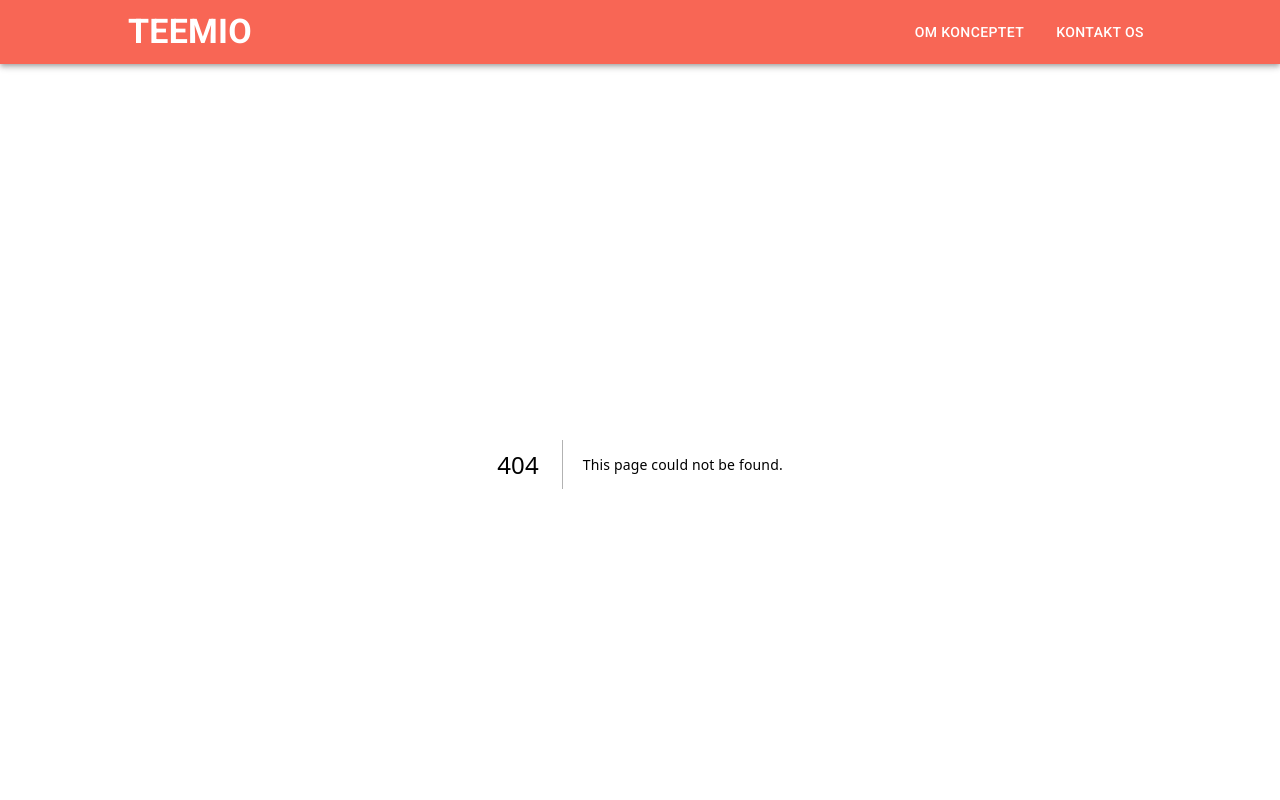
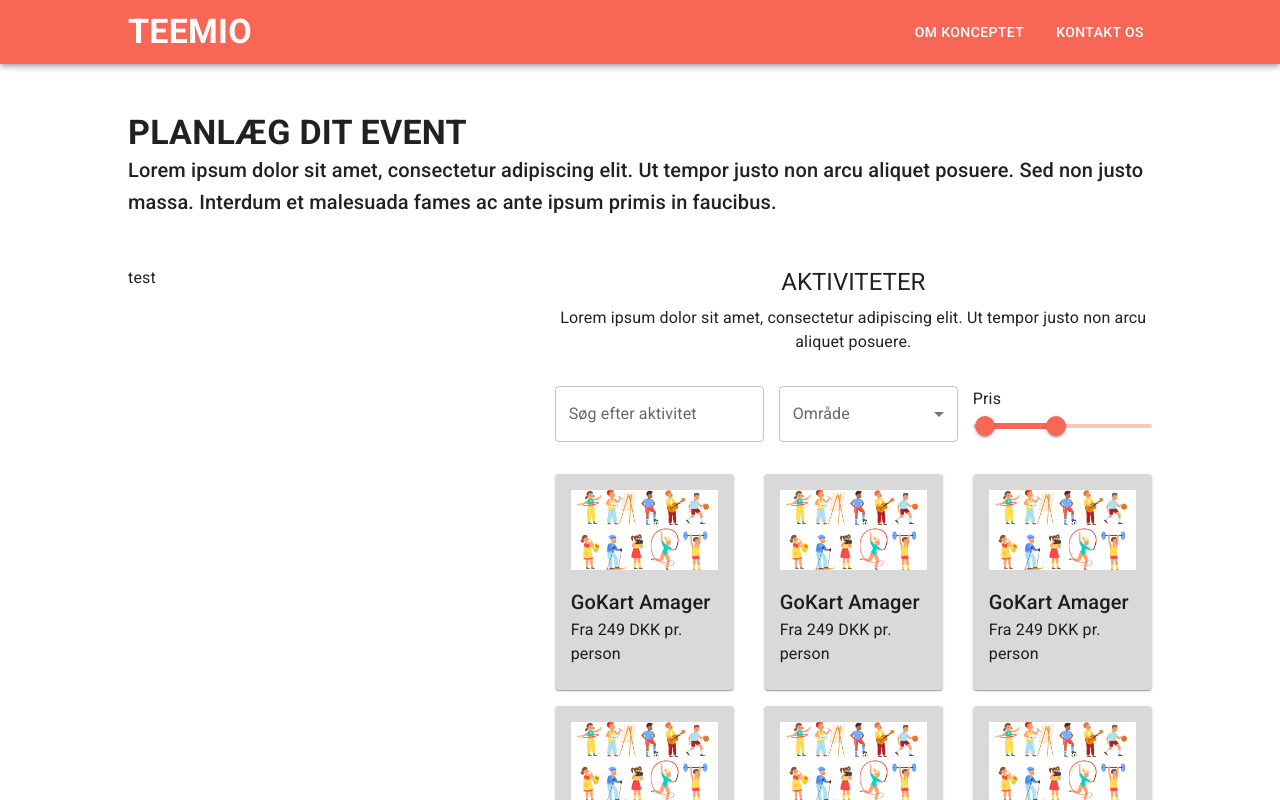
Before and after one commit to myteemio/frontend, a Next.js app: page /planlaeg in a window 1280 px wide. Before the commit this address had no page. Shown: the top 800 px of the page. Built offline with nearby package versions, Linux system fonts and the light colour scheme.

Commit message:
Working a little more on the planlaeg functionality

```diff
--- /dev/null
+++ b/src/app/planlaeg/page.tsx
@@ -0,0 +1,33 @@
+import { ActivityPicker } from '@/components/activityPicker.component';
+import { DayScheduler } from '@/components/dayScheduler.component';
+import { Box, Grid, Typography } from '@mui/material';
+
+export default function Planlaeg() {
+  return (
+    <Box width={'80%'} marginLeft={'auto'} marginRight={'auto'} paddingBottom={4}>
+      <Box marginTop={6} marginBottom={6}>
+        <Typography variant="h4" fontWeight={'bold'}>
+          PLANLÆG DIT EVENT
+        </Typography>
+        <Typography variant="h6">
+          Lorem ipsum dolor sit amet, consectetur adipiscing elit. Ut tempor justo non arcu aliquet posuere. Sed non
+          justo massa. Interdum et malesuada fames ac ante ipsum primis in faucibus.
+        </Typography>
+      </Box>
+      <Grid container>
+        <Grid item md={5}>
+          <DayScheduler />
+        </Grid>
+        <Grid item md={7}>
+          <Typography variant="h5" textAlign={'center'}>
+            AKTIVITETER
+          </Typography>
+          <Typography variant="body1" textAlign={'center'} marginTop={1} marginBottom={4}>
+            Lorem ipsum dolor sit amet, consectetur adipiscing elit. Ut tempor justo non arcu aliquet posuere.
+          </Typography>
+          <ActivityPicker />
+        </Grid>
+      </Grid>
+    </Box>
+  );
+}
--- /dev/null
+++ b/src/components/activityPicker.component.tsx
@@ -0,0 +1,105 @@
+'use client';
+
+import {
+  Box,
+  Card,
+  CardContent,
+  FormControl,
+  InputLabel,
+  MenuItem,
+  Select,
+  Slider,
+  TextField,
+  Typography,
+} from '@mui/material';
+import Image from 'next/image';
+import { useState } from 'react';
+
+export const ActivityPicker = () => {
+  return (
+    <Box>
+      <ActivitySorter />
+      <Box
+        display={'flex'}
+        justifyContent={'space-between'}
+        alignItems={'center'}
+        marginTop={4}
+        flexWrap={'wrap'}
+        gap={2}
+      >
+        <Activity />
+        <Activity />
+        <Activity />
+        <Activity />
+        <Activity />
+        <Activity />
+      </Box>
+    </Box>
+  );
+};
+
+const Activity = () => {
+  return (
+    <Card sx={{ width: '30%', backgroundColor: '#d9d9d9' }}>
+      <CardContent>
+        <Box position={'relative'} width={'100%'} height={80}>
+          <Image
+            src={'/images/activity.jpeg'}
+            alt="Activity image"
+            fill
+            style={{ objectFit: 'cover', objectPosition: 'center' }}
+          />
+        </Box>
+        <Typography variant="h6" marginTop={2}>
+          GoKart Amager
+        </Typography>
+        <Typography>Fra 249 DKK pr. person</Typography>
+      </CardContent>
+    </Card>
+  );
+};
+
+const ActivitySorter = () => {
+  const [searchTerm, setSearchTerm] = useState<string>('');
+  const [priceFilter, setPriceFilter] = useState<number[]>([99, 699]);
+
+  return (
+    <Box
+      display={'flex'}
+      justifyContent={'space-between'}
+      alignItems={'center'}
+      flexWrap={'wrap'}
+      boxSizing={'border-box'}
+    >
+      <FormControl sx={{ width: '35%' }}>
+        <TextField
+          id="outlined-basic"
+          label="Søg efter aktivitet"
+          variant="outlined"
+          value={searchTerm}
+          onChange={(e) => setSearchTerm(e.target.value)}
+          placeholder="Søg efter aktivitet"
+        />
+      </FormControl>
+
+      <FormControl sx={{ width: '30%' }}>
+        <InputLabel id="demo-simple-select-label">Område</InputLabel>
+        <Select labelId="demo-simple-select-label" id="demo-simple-select" label="Age">
+          <MenuItem value={10}>København Ø</MenuItem>
+          <MenuItem value={20}>København V</MenuItem>
+          <MenuItem value={30}>København K</MenuItem>
+        </Select>
+      </FormControl>
+      <FormControl sx={{ width: '30%' }} variant="outlined">
+        <Typography>Pris</Typography>
+        <Slider
+          min={0}
+          max={1500}
+          valueLabelDisplay="auto"
+          value={priceFilter}
+          onChange={(e, newvalue) => setPriceFilter(newvalue as number[])}
+        />
+      </FormControl>
+    </Box>
+  );
+};
--- /dev/null
+++ b/src/components/dayScheduler.component.tsx
@@ -0,0 +1,3 @@
+export const DayScheduler = () => {
+  return <>test</>;
+};
```
Also changed, not shown: public/images/activity.jpeg (added).
